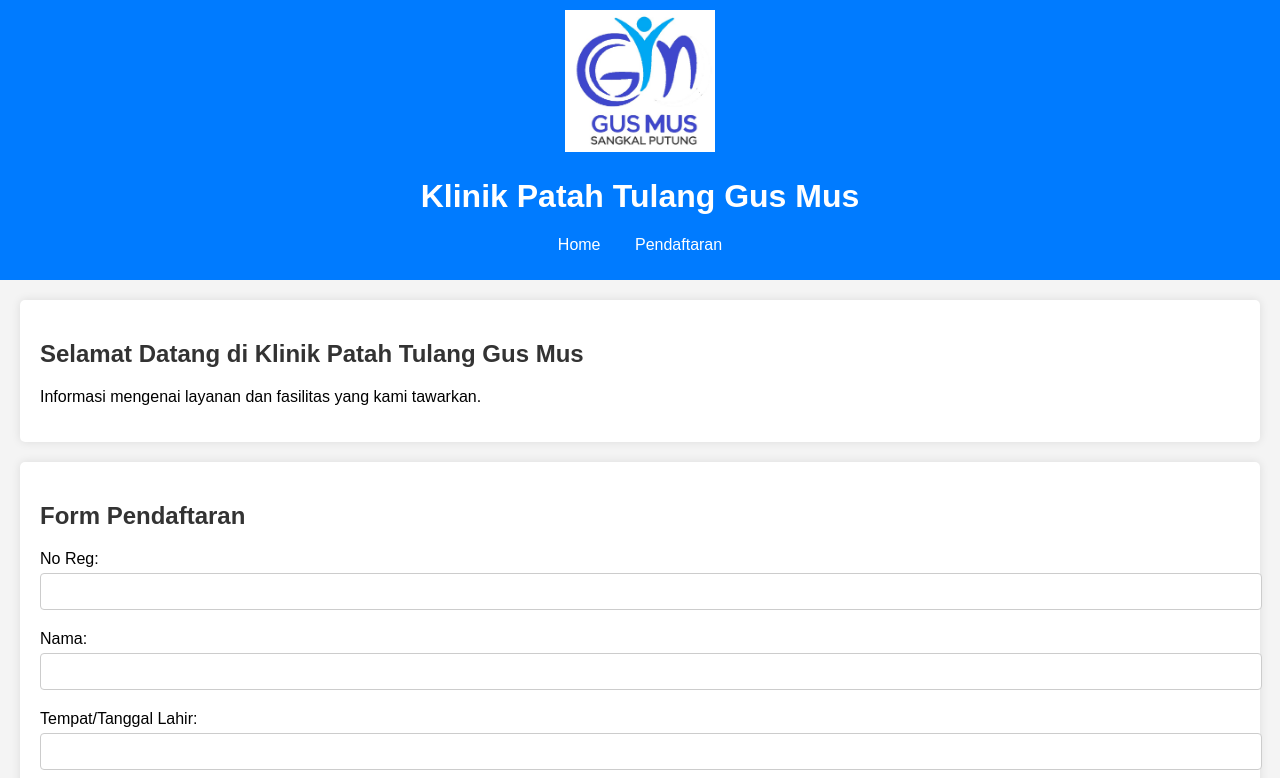
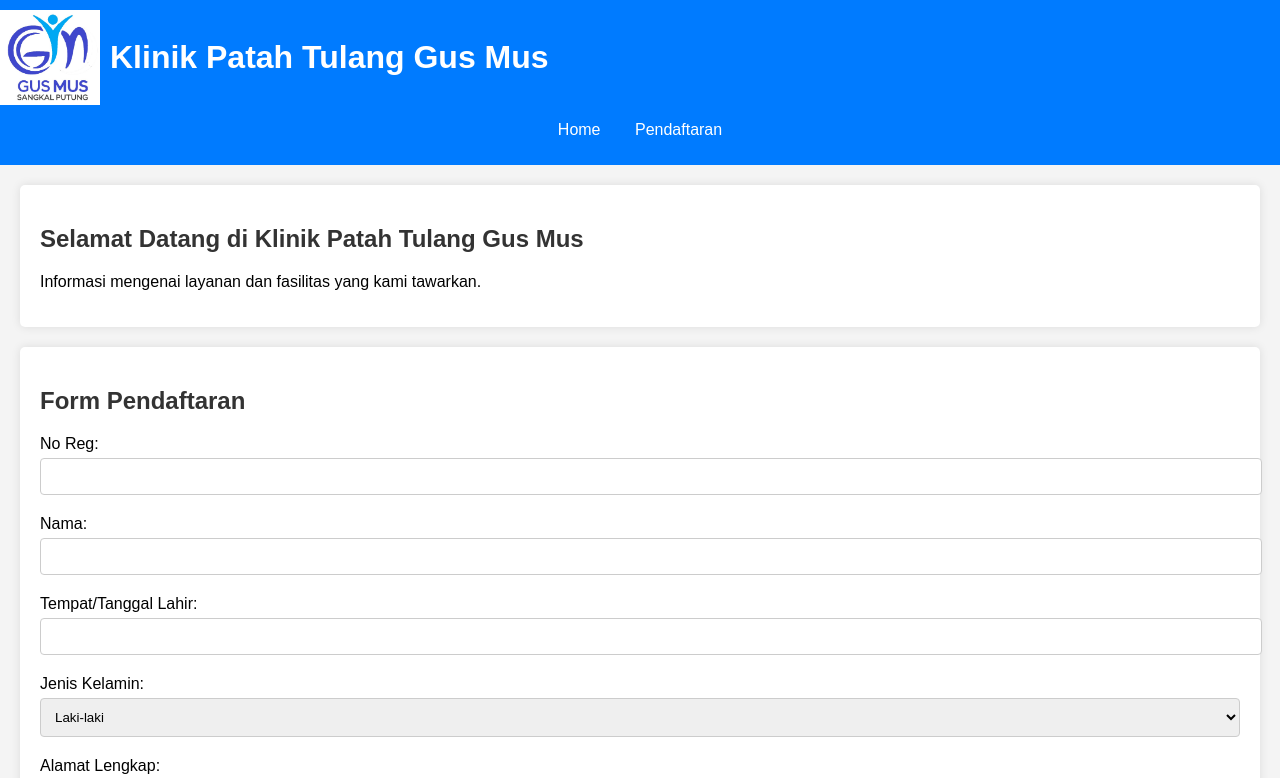
Before and after one commit to WAW010188/KLINIK-GUS-MUS-SANGKAL-PUTUNG, a plain HTML site: page index.html in a window 1280 px wide. Shown: the top 778 px of the page. Drawn offline with Linux system fonts and the light colour scheme.

Commit message:
Update index.html

```diff
--- a/index.html
+++ b/index.html
@@ -5,11 +5,11 @@
     <meta name="viewport" content="width=device-width, initial-scale=1.0">
     <title>Klinik Patah Tulang Gus Mus</title>
     <link rel="stylesheet" href="styles.css"> <!-- Link ke file CSS -->
-</head>
-<body>
-    <header>
-    <img src="gm.png.jpg" alt="Logo Klinik Patah Tula" style="width: 150px; height: auto;">
-    <h1>Klinik Patah Tulang Gus Mus</h1>
+<header>
+    <div style="display: flex; align-items: center;">
+        <img src="gm.png.jpg" alt="Logo Klinik Patah Tulang" style="width: 100px; height: auto; margin-right: 10px;">
+        <h1>Klinik Patah Tulang Gus Mus</h1>
+    </div>
     <nav>
         <ul>
             <li><a href="#home">Home</a></li>
```
